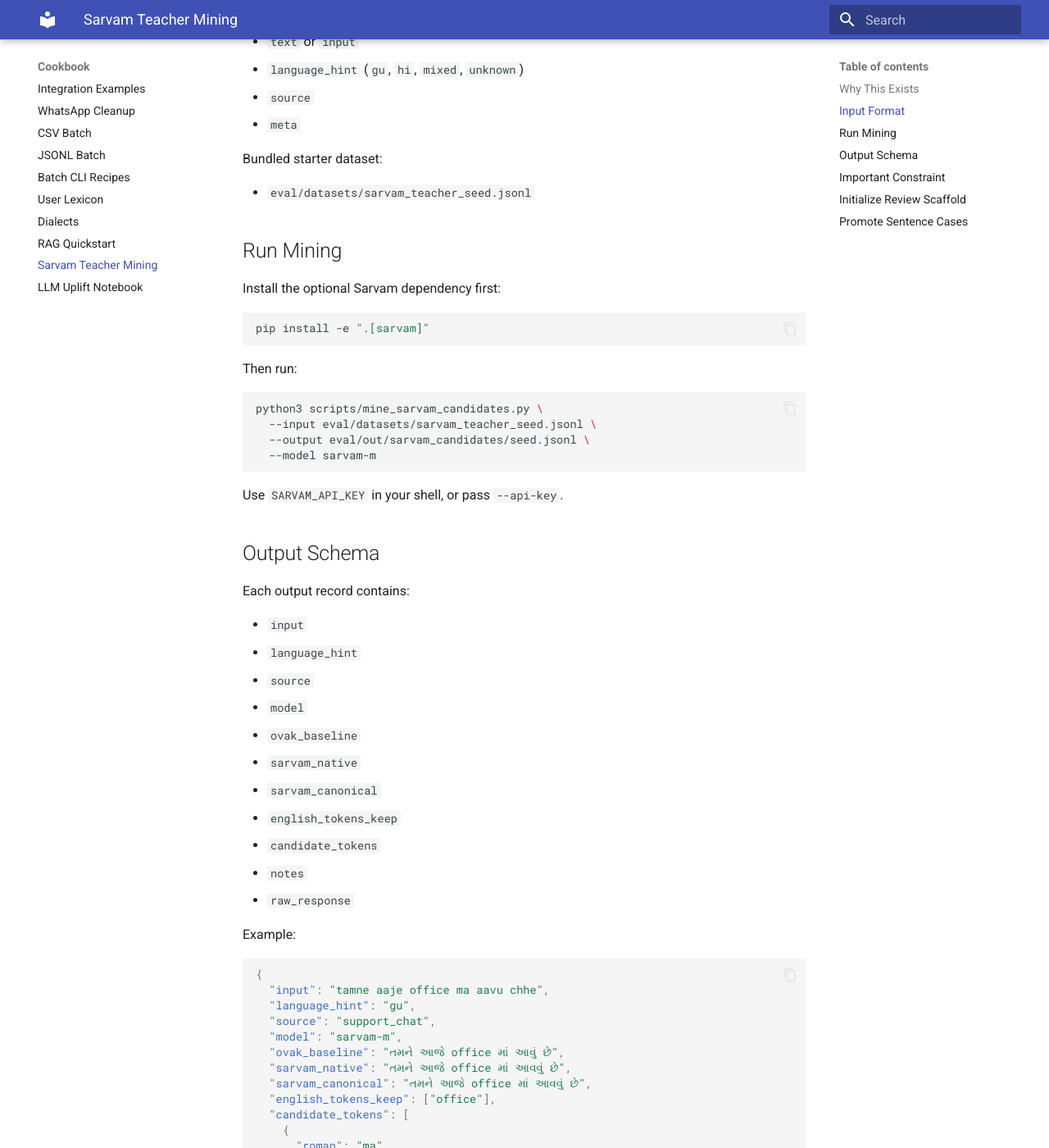
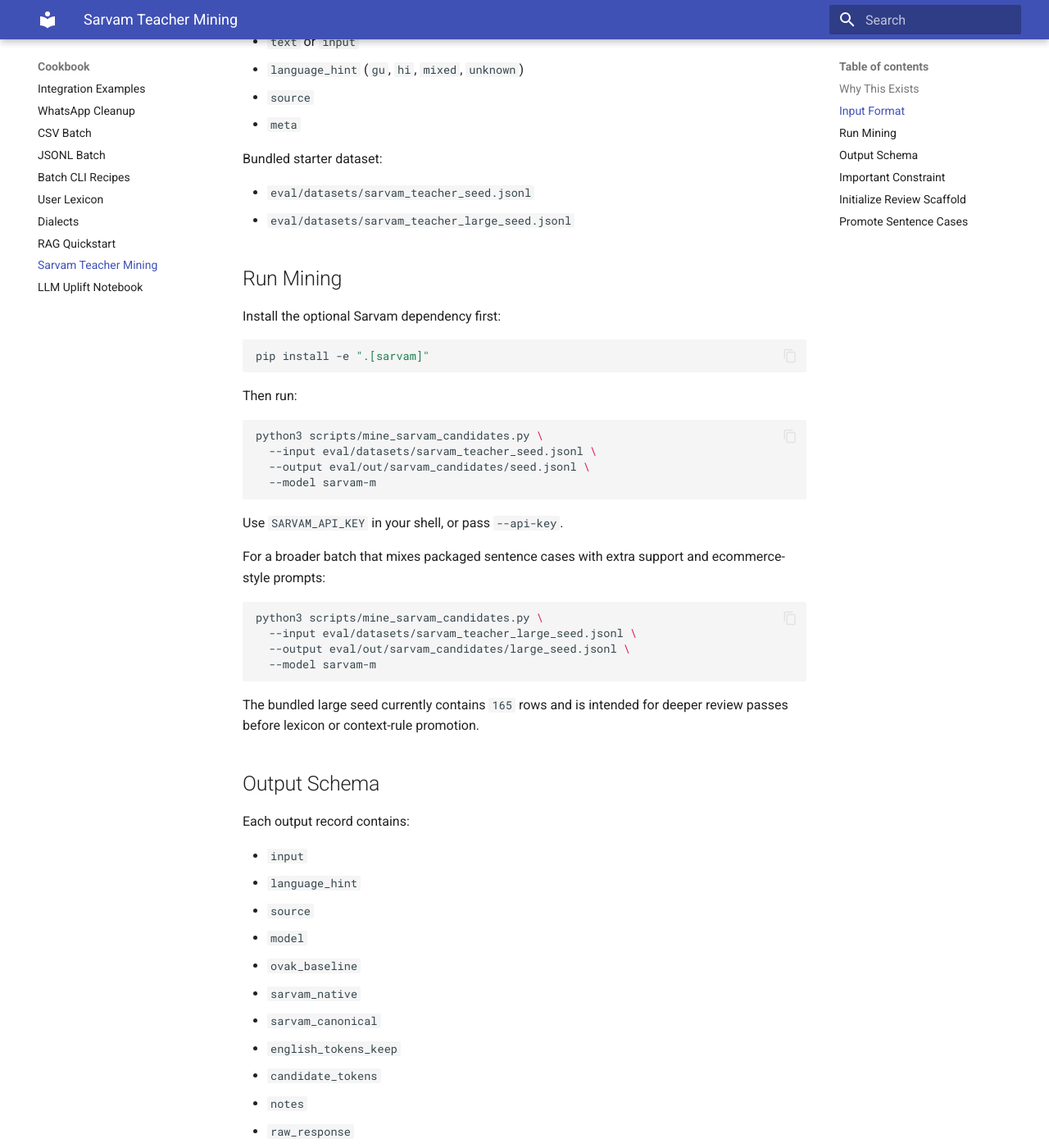
Before and after one commit to SudhirGadhvi/open-vernacular-ai-kit, an MkDocs documentation site: the page built from docs/cookbook/sarvam-teacher.md, in a window 1280 px wide and 1400 px high, scrolled down 899 px. Shown: the whole window at 82% size. Built offline with MkDocs 1.6.1 and Material for MkDocs 9.7.7, drawn with Linux system fonts in a browser that asks for light colours; some of the changed text lies outside the part shown.

Commit message:
feat(sarvam): add larger teacher mining seed

````diff
--- a/docs/cookbook/sarvam-teacher.md
+++ b/docs/cookbook/sarvam-teacher.md
@@ -37,6 +37,7 @@
 Bundled starter dataset:
 
 - `eval/datasets/sarvam_teacher_seed.jsonl`
+- `eval/datasets/sarvam_teacher_large_seed.jsonl`
 
 ## Run Mining
 
@@ -56,6 +57,18 @@
 ```
 
 Use `SARVAM_API_KEY` in your shell, or pass `--api-key`.
+
+For a broader batch that mixes packaged sentence cases with extra support and ecommerce-style prompts:
+
+```bash
+python3 scripts/mine_sarvam_candidates.py \
+  --input eval/datasets/sarvam_teacher_large_seed.jsonl \
+  --output eval/out/sarvam_candidates/large_seed.jsonl \
+  --model sarvam-m
+```
+
+The bundled large seed currently contains `165` rows and is intended for deeper review passes before
+lexicon or context-rule promotion.
 
 ## Output Schema
 
@@ -119,6 +132,9 @@
   --output eval/datasets/sarvam_teacher_seed_reviewed.jsonl
 ```
 
+For larger mining batches, keep the initialized review scaffold under `eval/out/` until the review is
+curated enough to become a committed dataset.
+
 Reviewed records add:
 
 - `review_action`
````
Also changed, not shown: 1 other file.
